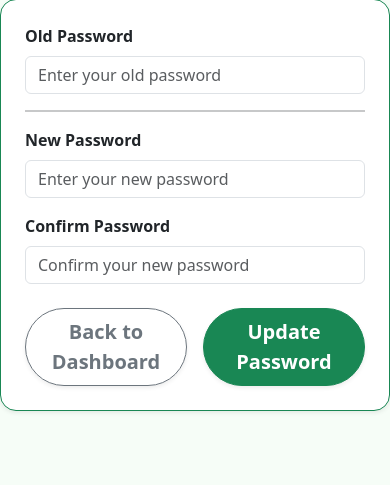
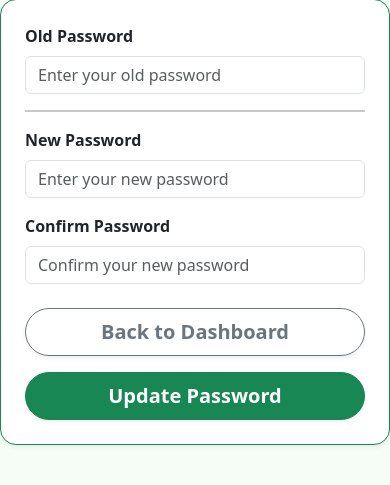
Before and after one commit to aksh-2005/MealFlow, a Django app: page /edit_pass/ in a window 390 px wide. Shown: the part 180-665 px from the top of the page. Run offline with Django 5.2, Linux system fonts and the light colour scheme; the visitor is signed in with stand-in values (Sample User, id 1).

Commit message:
style: improve UI mobile responsiveness for home and edit views

```diff
--- a/templates/edit_address.html
+++ b/templates/edit_address.html
@@ -38,13 +38,13 @@
               maxlength="6" required>
           </div>
 
-          <div class="d-flex gap-3 mt-3">
+          <div class="d-flex flex-column flex-sm-row gap-3 mt-3">
             <a href="{% url 'dashboard' %}"
-              class="btn btn-outline-secondary btn-lg rounded-pill fw-semibold shadow-sm w-50">
+              class="btn btn-outline-secondary btn-lg rounded-pill fw-semibold shadow-sm w-100 w-sm-50 text-center">
               Back to Dashboard
             </a>
             <button type="submit"
-              class="btn btn-success btn-lg rounded-pill fw-semibold shadow-sm w-50">
+              class="btn btn-success btn-lg rounded-pill fw-semibold shadow-sm w-100 w-sm-50">
               Save Address
             </button>
           </div>
--- a/templates/edit_pass.html
+++ b/templates/edit_pass.html
@@ -41,13 +41,13 @@
             <input type="password" name="confirm_password" class="form-control" placeholder="Confirm your new password" required>
           </div>
 
-          <div class="d-flex gap-3 mt-4">
+          <div class="d-flex flex-column flex-sm-row gap-3 mt-4">
             <a href="{% url 'dashboard' %}"
-              class="btn btn-outline-secondary btn-lg rounded-pill fw-semibold shadow-sm w-50">
+              class="btn btn-outline-secondary btn-lg rounded-pill fw-semibold shadow-sm w-100 w-sm-50 text-center">
               Back to Dashboard
             </a>
             <button type="submit"
-              class="btn btn-success btn-lg rounded-pill fw-semibold shadow-sm w-50">
+              class="btn btn-success btn-lg rounded-pill fw-semibold shadow-sm w-100 w-sm-50">
               Update Password
             </button>
           </div>
--- a/templates/home.html
+++ b/templates/home.html
@@ -78,12 +78,12 @@
           professionals. Order traditional, home-style breakfast, lunch, and dinner delivered fresh to your doorstep
           daily.
         </p>
-        <div class="d-flex justify-content-center gap-3">
-          <a href="{% url 'plans' %}" class="btn btn-success btn-lg btn-custom px-5 py-3 rounded-pill fw-semibold">
+        <div class="d-flex flex-column flex-sm-row justify-content-center gap-3 align-items-center">
+          <a href="{% url 'plans' %}" class="btn btn-success btn-lg btn-custom px-5 py-3 rounded-pill fw-semibold w-100 w-sm-auto">
             View Meal Plans
           </a>
           <a href="{% url 'register' %}"
-            class="btn btn-outline-success btn-lg btn-custom px-5 py-3 rounded-pill fw-semibold">
+            class="btn btn-outline-success btn-lg btn-custom px-5 py-3 rounded-pill fw-semibold w-100 w-sm-auto">
             Create Account
           </a>
         </div>
```
